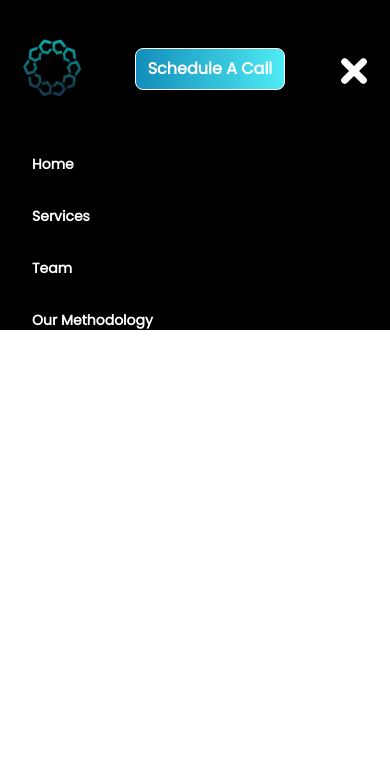
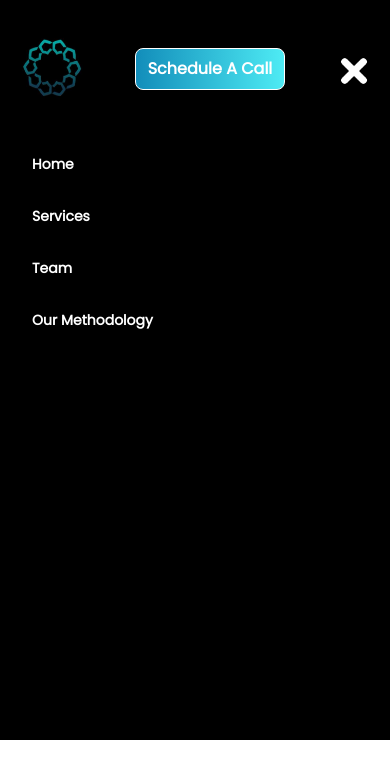
Before and after one commit to dusanio/multichain, a website: page index.html in a window 390 px wide. Both pictures are taken after a click on the element 353 px from the left and 71 px from the top of the page. Drawn offline with nearby package versions, Linux system fonts and the light colour scheme.

Commit message:
mobile menu fix

```diff
--- a/index.html
+++ b/index.html
@@ -60,7 +60,7 @@
           <a href="about_us.html"> Team </a>
         </p>
       </div>
-      <div class="mb-8">
+      <div class="pb-[410px]">
         <p class="text-sm text-white font-bold font-bold hover:text-darkcyan">
           <a href="methodology.html"> Our Methodology </a>
         </p>
```
Also changed, not shown: about_us.html (+1 -1 lines), contact.html (+1 -1 lines), methodology.html (+1 -1 lines), services.html (+1 -1 lines), thanks.html (+1 -1 lines), css/style.css.
